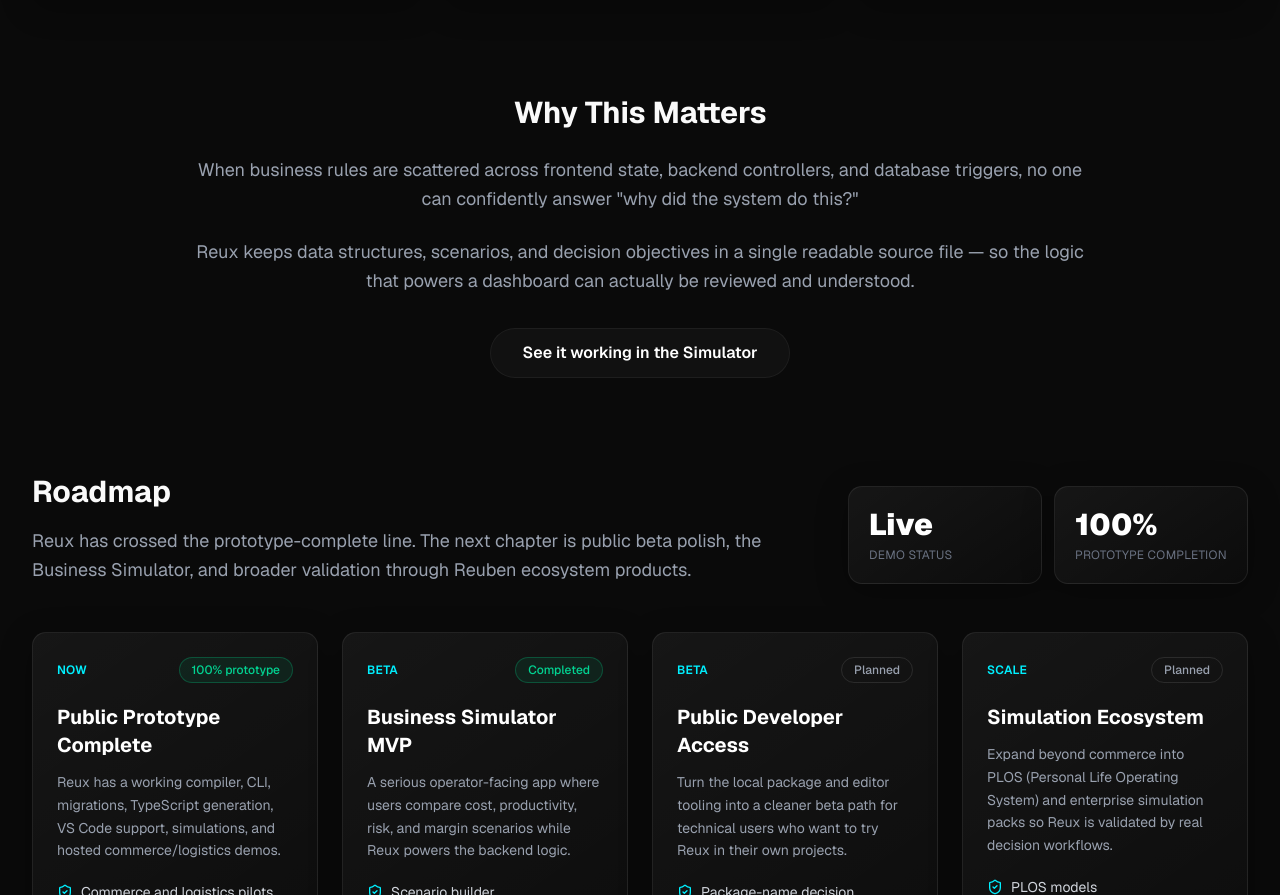
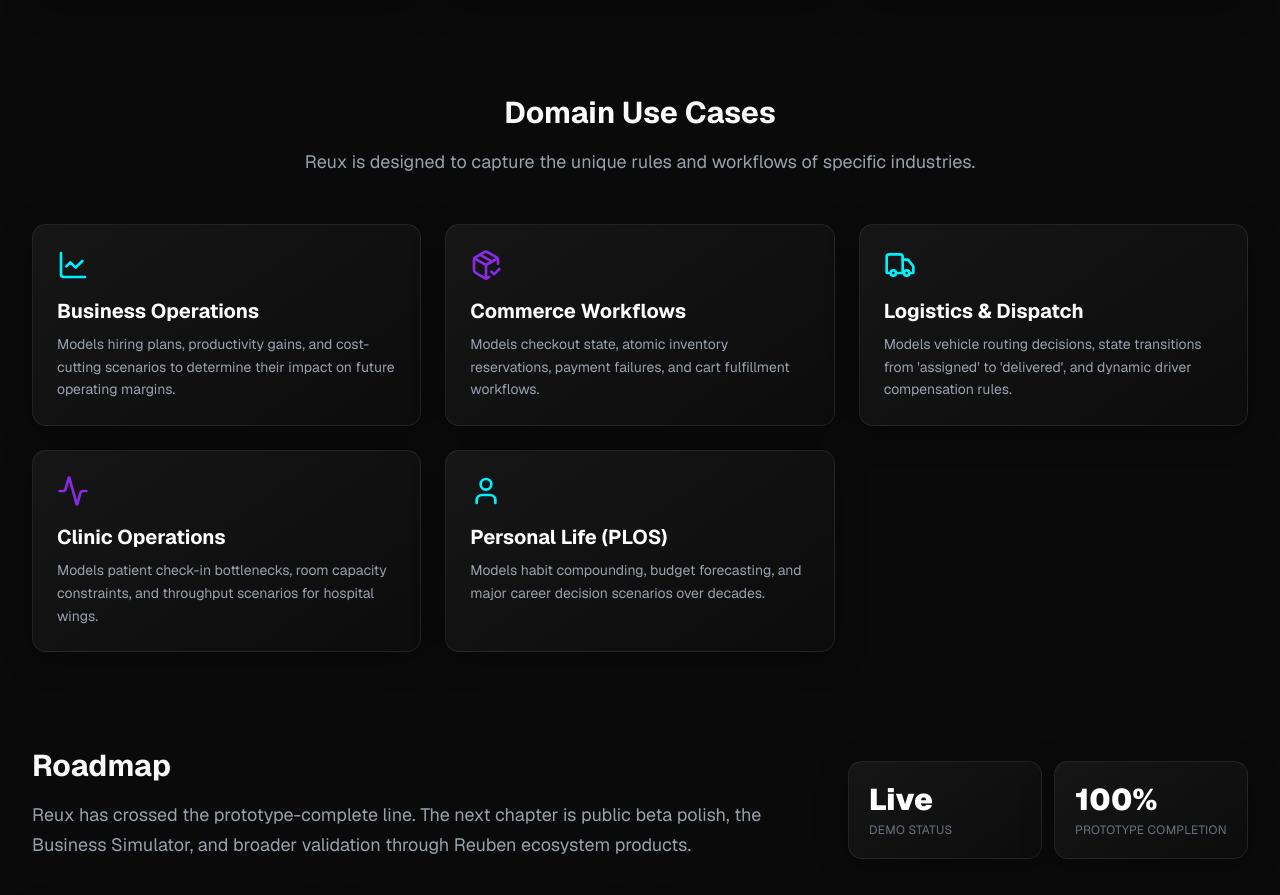
Before and after one commit to benn4105/reuben-web, a Next.js app: page /projects/reux in a window 1280 px wide. Shown: the part 1871-2766 px from the top of the page. Built offline with nearby package versions, Linux system fonts and the light colour scheme.

Commit message:
Add Reux Domain Use Cases, Ecosystem Map, and iframe loading state

```diff
--- a/src/app/(marketing)/about/page.tsx
+++ b/src/app/(marketing)/about/page.tsx
@@ -51,6 +51,59 @@ export default function AboutPage() {
             </p>
           </motion.div>
 
+          {/* Ecosystem Map */}
+          <motion.div
+            initial={{ opacity: 0, y: 30 }}
+            whileInView={{ opacity: 1, y: 0 }}
+            viewport={{ once: true }}
+            transition={{ duration: 0.8 }}
+          >
+            <h2 className="text-2xl md:text-3xl font-bold mb-8 flex items-center gap-4">
+              <span className="w-8 h-[1px] bg-[#00F0FF]" />
+              The Ecosystem
+            </h2>
+
+            <div className="glass-card p-8 md:p-12 rounded-3xl relative overflow-hidden">
+              <div className="absolute inset-0 bg-gradient-to-b from-transparent via-[#00F0FF]/5 to-transparent opacity-50" />
+
+              <div className="relative z-10 flex flex-col items-center gap-4">
+                {/* Application Layer */}
+                <div className="w-full flex flex-col md:flex-row gap-4 justify-center">
+                  <div className="flex-1 max-w-sm glass border border-white/10 p-6 rounded-2xl text-center hover:border-[#00F0FF]/40 transition-colors">
+                    <h4 className="text-lg text-white font-bold mb-2">Business Simulator</h4>
+                    <p className="text-sm text-gray-400">Live operational scenario modeling</p>
+                  </div>
+                  <div className="flex-1 max-w-sm glass border border-white/10 p-6 rounded-2xl text-center hover:border-[#8A2BE2]/40 transition-colors">
+                    <h4 className="text-lg text-white font-bold mb-2">PLOS</h4>
+                    <p className="text-sm text-gray-400">Personal Life Operating System</p>
+                  </div>
+                </div>
+
+                {/* Connector */}
+                <div className="flex items-center justify-center w-full">
+                  <div className="h-8 w-px bg-gradient-to-b from-white/20 to-[#00F0FF]/50" />
+                </div>
+
+                {/* Engine Layer */}
+                <div className="w-full max-w-2xl glass border border-[#00F0FF]/30 bg-[#00F0FF]/10 p-8 rounded-2xl text-center">
+                  <h4 className="text-2xl font-black text-white tracking-tight mb-2">Reux</h4>
+                  <p className="text-base text-[#00F0FF]/80">Data-aware workflow & simulation language</p>
+                </div>
+
+                {/* Connector */}
+                <div className="flex items-center justify-center w-full">
+                  <div className="h-8 w-px bg-gradient-to-b from-[#00F0FF]/50 to-white/20" />
+                </div>
+
+                {/* Foundation */}
+                <div className="w-full max-w-xs glass border border-white/10 p-5 rounded-2xl text-center">
+                  <h4 className="text-white font-bold tracking-wide uppercase">Reuben</h4>
+                  <p className="text-xs text-gray-500 mt-1">Ecosystem & Parent Brand</p>
+                </div>
+              </div>
+            </div>
+          </motion.div>
+
           <motion.div
             initial={{ opacity: 0, y: 30 }}
             whileInView={{ opacity: 1, y: 0 }}
--- a/src/app/(marketing)/projects/reux/demo/page.tsx
+++ b/src/app/(marketing)/projects/reux/demo/page.tsx
@@ -1,5 +1,6 @@
 import { ExternalLink, Rocket } from "lucide-react";
 import AnimatedButton from "@/components/ui/AnimatedButton";
+import DemoIframe from "@/components/ui/DemoIframe";
 import { reuxDemoUrl } from "@/lib/demo";
 
 interface ReuxDemoPageProps {
@@ -47,13 +48,7 @@ export default async function ReuxDemoPage({ searchParams }: ReuxDemoPageProps)
         </div>
 
         {configured ? (
-          <div className="overflow-hidden rounded-xl border border-white/10 bg-black shadow-2xl shadow-black/40">
-            <iframe
-              src={demoSrc}
-              title="Reux pilot demo"
-              className="h-[78vh] min-h-[680px] w-full bg-white"
-            />
-          </div>
+          <DemoIframe src={demoSrc} />
         ) : (
           <div className="glass-card max-w-3xl rounded-xl p-8">
             <h2 className="mb-4 text-2xl font-bold text-white">Demo host not connected yet</h2>
--- a/src/app/(marketing)/projects/reux/page.tsx
+++ b/src/app/(marketing)/projects/reux/page.tsx
@@ -15,6 +15,7 @@ import {
   Activity,
   Search,
   Send,
+  User,
 } from "lucide-react";
 import AnimatedButton from "@/components/ui/AnimatedButton";
 import { cn } from "@/lib/utils";
@@ -234,24 +235,55 @@ export default function ReuxPage() {
           </div>
         </motion.div>
 
-        {/* Why this matters */}
+        {/* Use Cases Grid */}
         <motion.div
           initial={{ opacity: 0, y: 30 }}
           whileInView={{ opacity: 1, y: 0 }}
           viewport={{ once: true }}
           transition={{ duration: 0.8 }}
-          className="mt-24 max-w-4xl mx-auto text-center"
+          className="mt-24"
         >
-          <h2 className="text-3xl font-bold mb-6">Why This Matters</h2>
-          <p className="text-gray-400 text-lg leading-relaxed mb-6">
-            When business rules are scattered across frontend state, backend controllers, and database triggers, no one can confidently answer &quot;why did the system do this?&quot;
-          </p>
-          <p className="text-gray-400 text-lg leading-relaxed mb-8">
-            Reux keeps data structures, scenarios, and decision objectives in a single readable source file — so the logic that powers a dashboard can actually be reviewed and understood.
-          </p>
-          <AnimatedButton href="/simulator" variant="secondary">
-            See it working in the Simulator
-          </AnimatedButton>
+          <div className="max-w-3xl mx-auto text-center mb-12">
+            <h2 className="text-3xl font-bold mb-4">Domain Use Cases</h2>
+            <p className="text-gray-400 text-lg leading-relaxed">
+              Reux is designed to capture the unique rules and workflows of specific industries.
+            </p>
+          </div>
+          <div className="grid grid-cols-1 md:grid-cols-2 lg:grid-cols-3 gap-6">
+            {[
+              {
+                icon: <LineChart className="w-8 h-8 text-[#00F0FF] mb-4" />,
+                title: "Business Operations",
+                description: "Models hiring plans, productivity gains, and cost-cutting scenarios to determine their impact on future operating margins.",
+              },
+              {
+                icon: <PackageCheck className="w-8 h-8 text-[#8A2BE2] mb-4" />,
+                title: "Commerce Workflows",
+                description: "Models checkout state, atomic inventory reservations, payment failures, and cart fulfillment workflows.",
+              },
+              {
+                icon: <Truck className="w-8 h-8 text-[#00F0FF] mb-4" />,
+                title: "Logistics & Dispatch",
+                description: "Models vehicle routing decisions, state transitions from 'assigned' to 'delivered', and dynamic driver compensation rules.",
+              },
+              {
+                icon: <Activity className="w-8 h-8 text-[#8A2BE2] mb-4" />,
+                title: "Clinic Operations",
+                description: "Models patient check-in bottlenecks, room capacity constraints, and throughput scenarios for hospital wings.",
+              },
+              {
+                icon: <User className="w-8 h-8 text-[#00F0FF] mb-4" />,
+                title: "Personal Life (PLOS)",
+                description: "Models habit compounding, budget forecasting, and major career decision scenarios over decades.",
+              },
+            ].map((useCase) => (
+              <div key={useCase.title} className="glass-card p-6 rounded-xl border border-white/5 hover:border-white/15 transition-all duration-300">
+                {useCase.icon}
+                <h3 className="text-xl font-bold text-white mb-2">{useCase.title}</h3>
+                <p className="text-gray-400 text-sm leading-relaxed">{useCase.description}</p>
+              </div>
+            ))}
+          </div>
         </motion.div>
 
         {/* Roadmap */}
--- /dev/null
+++ b/src/components/ui/DemoIframe.tsx
@@ -0,0 +1,33 @@
+"use client";
+
+import { useState } from "react";
+import { Loader2 } from "lucide-react";
+
+interface DemoIframeProps {
+  src: string;
+}
+
+export default function DemoIframe({ src }: DemoIframeProps) {
+  const [isLoading, setIsLoading] = useState(true);
+
+  return (
+    <div className="relative overflow-hidden rounded-xl border border-white/10 bg-black shadow-2xl shadow-black/40 h-[78vh] min-h-[680px] w-full">
+      {isLoading && (
+        <div className="absolute inset-0 z-10 flex flex-col items-center justify-center bg-[#0A0A0A]">
+          <Loader2 className="h-10 w-10 text-[#00F0FF] animate-spin mb-4" />
+          <h3 className="text-xl font-bold text-white mb-2">Warming up backend...</h3>
+          <p className="text-gray-400 text-sm max-w-sm text-center">
+            The demo service might take a few seconds to spin up from sleep. Hang tight.
+          </p>
+        </div>
+      )}
+
+      <iframe
+        src={src}
+        title="Reux pilot demo"
+        className="absolute inset-0 h-full w-full bg-white z-0"
+        onLoad={() => setIsLoading(false)}
+      />
+    </div>
+  );
+}
```
